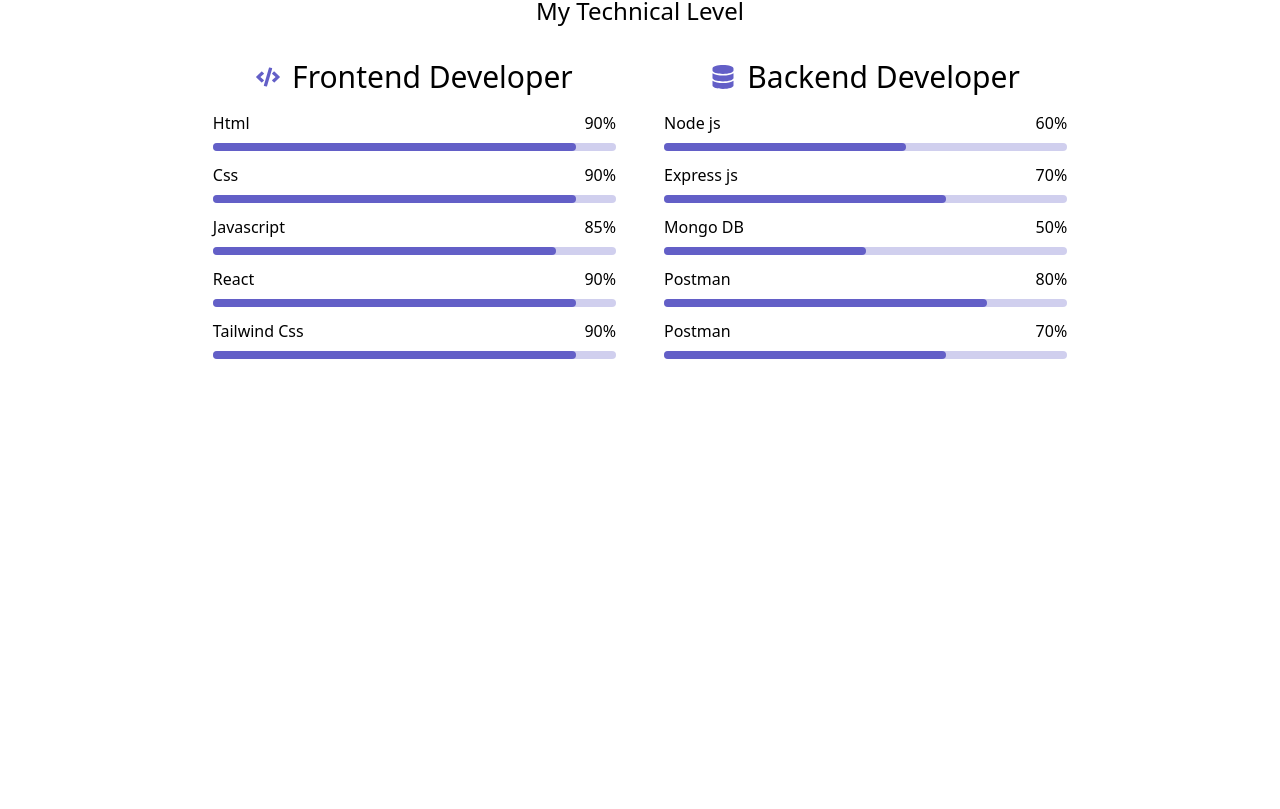
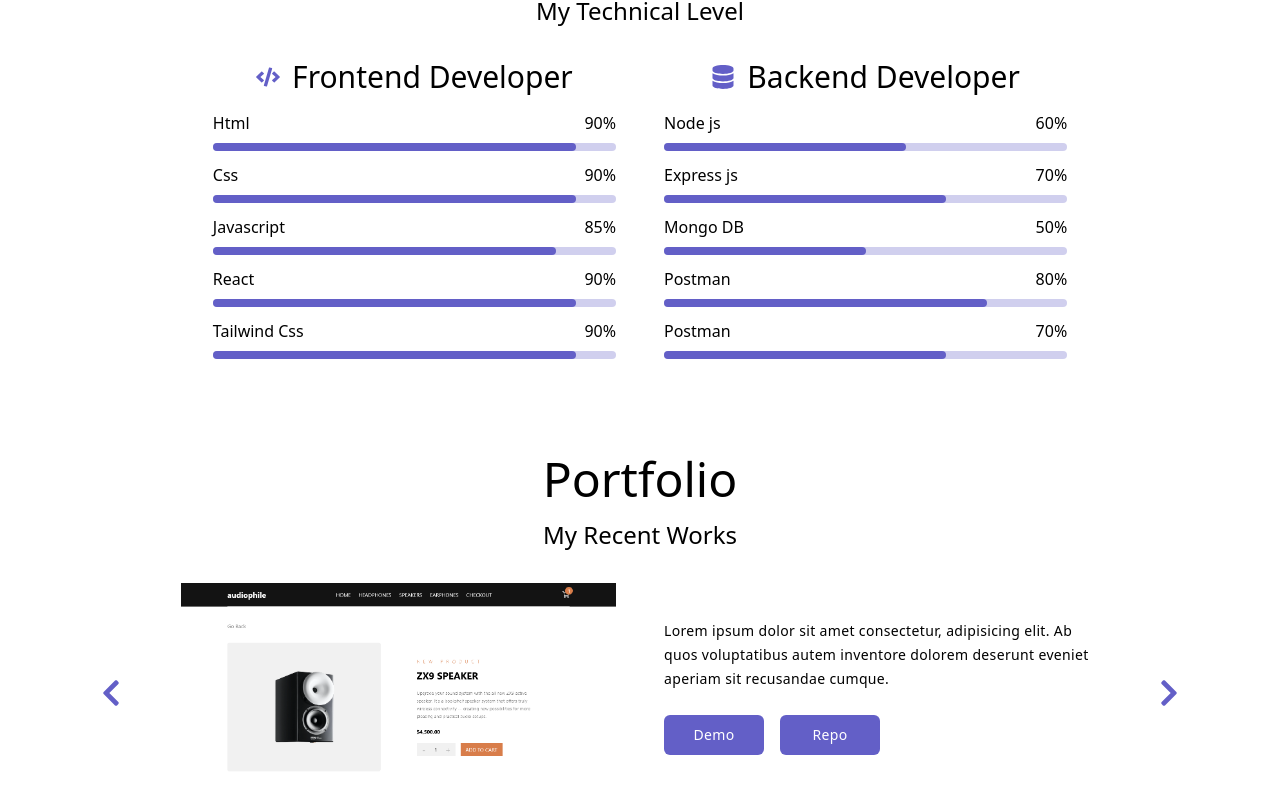
Before and after one commit to Deevyne99/my-portfolio, a React (Vite) app in the folder portfolio/: page / in a window 1280 px wide. Shown: the part 1305-2114 px from the top of the page. Before the commit the page ends 1760 px from the top, so only its background shows below. Built offline with nearby package versions, Linux system fonts and the light colour scheme.

Commit message:
Finished portfolio section

```diff
--- a/portfolio/src/components/portfolio/Portfolio.jsx
+++ b/portfolio/src/components/portfolio/Portfolio.jsx
@@ -1,4 +1,92 @@
+import { useGlobalContext } from '../../hooks/context'
+import { FaChevronLeft, FaChevronRight } from 'react-icons/fa'
 const Portfolio = () => {
-  return <section></section>
+  const { portfolio, portfolioIndex, nextEvent, prevEvent } = useGlobalContext()
+  console.log(portfolio)
+  return (
+    <section className='my-24 mx-8 md:mx-16 lg:mx-24'>
+      <div className='flex flex-col justify-center items-center relative'>
+        <h2 className='md:text-5xl text-3xl'>Portfolio</h2>
+        <p className='mt-4 sm:text-2xl text-lg capitalize'>my recent works</p>
+        <article className='flex relative w-full overflow-hidden  mx-auto h-[450px] sm:h-[500px] md:h-[350px]'>
+          {portfolio.map((item, index) => {
+            const { id, url, title, image, git, desc } = item
+            let position = 'nextSlide'
+            if (portfolioIndex === index) {
+              position = 'activeSlide'
+            }
+            if (
+              index === portfolioIndex - 1 ||
+              (portfolioIndex === 0 && index === portfolio.length - 1)
+            ) {
+              position = 'lastSlide'
+            }
+            return (
+              <div
+                className={`absolute flex md:flex-row flex-col gap-3 md:gap-8 lg:gap-12 mt-4 lg:mt-8 items-center justify-center  w-full top-0 transform transition duration-500  left-0 opacity-0  ${
+                  position === 'activeSlide' ? 'translate-x-0 opacity-100' : ''
+                }
+                ${position === 'nextSlide' ? 'translate-x-[100%]' : ''}
+                ${position === 'lastSlide' ? 'translate-x-[-100%]' : ''}
+                `}
+                key={id}
+              >
+                <div className='md:w-[40%] w-full rounded-lg flex flex-col justify-center items-center'>
+                  <img src={image} alt={title} />
+                  <div className='w-full md:hidden flex text-2xl justify-between mt-4'>
+                    <button
+                      className='text-[#635FC7]  text-2xl '
+                      onClick={() => prevEvent()}
+                    >
+                      {<FaChevronLeft />}
+                    </button>
+                    <button
+                      className='text-[#635FC7] '
+                      onClick={() => nextEvent()}
+                    >
+                      {<FaChevronRight />}
+                    </button>
+                  </div>
+                </div>
+                <article className='flex flex-col md:w-[40%] w-full text-center md:text-left tracking-wide leading-6 text-sm'>
+                  {desc}
+
+                  <div className='flex gap-4 mt-6 justify-center md:justify-start'>
+                    <a
+                      href={url}
+                      className='text-white p-2 text-center rounded-md bg-[#635FC7] w-[100px]'
+                      target='_blank'
+                    >
+                      Demo
+                    </a>
+                    <a
+                      href={git}
+                      className='text-white rounded-md text-center p-2 bg-[#635FC7] w-[100px]'
+                      target='_blank'
+                    >
+                      Repo
+                    </a>
+                  </div>
+                </article>
+              </div>
+            )
+          })}
+        </article>
+
+        <button
+          className='text-[#635FC7] hidden md:flex  top-[40%] sm:top-[90%] md:top-[30%] absolute left-0  lg:top-[50%] text-3xl '
+          onClick={() => prevEvent()}
+        >
+          {<FaChevronLeft />}
+        </button>
+        <button
+          className='text-[#635FC7] hidden md:flex top-[40%]  sm:top-[90%] absolute md:top-[30%] lg:top-[50%] right-0 text-3xl'
+          onClick={() => nextEvent()}
+        >
+          {<FaChevronRight />}
+        </button>
+      </div>
+    </section>
+  )
 }
 export default Portfolio
--- a/portfolio/src/data.jsx
+++ b/portfolio/src/data.jsx
@@ -1,4 +1,5 @@
 // import React from 'react'
+// import image from '../src/assets/task.png'
 import {
   FaGithub,
   FaInstagram,
@@ -138,7 +139,7 @@
   {
     id: 1,
     title: 'Country API',
-    image: './assets/country-api.png',
+    image: '../src/assets/country-api.png',
     desc: 'Lorem ipsum dolor sit amet consectetur, adipisicing elit. Ab quos voluptatibus autem inventore dolorem deserunt eveniet aperiam sit recusandae cumque.',
     url: 'https://delightful-marigold-c5f6b1.netlify.app/',
     git: 'https://github.com/Deevyne99/country-api',
@@ -146,7 +147,7 @@
   {
     id: 2,
     title: 'Audiophoile Ecommerce',
-    image: './assets/audiophoile.png',
+    image: '../src/assets/audiophoile.png',
     desc: 'Lorem ipsum dolor sit amet consectetur, adipisicing elit. Ab quos voluptatibus autem inventore dolorem deserunt eveniet aperiam sit recusandae cumque.',
     url: 'https://loquacious-buttercream-b05131.netlify.app',
     git: 'https://github.com/Deevyne99/audiophile-Ecommerce',
@@ -154,7 +155,7 @@
   {
     id: 3,
     title: 'myteam Multipage',
-    image: './assets/multipage.png',
+    image: '../src/assets/multipage.png',
     desc: 'Lorem ipsum dolor sit amet consectetur, adipisicing elit. Ab quos voluptatibus autem inventore dolorem deserunt eveniet aperiam sit recusandae cumque.',
     url: 'https://magnificent-starship-ff5be4.netlify.app/',
     git: 'https://github.com/Deevyne99/myTeam-multipage',
@@ -162,7 +163,7 @@
   {
     id: 4,
     title: 'Task Management',
-    image: './assets/multipage.png',
+    image: '../src/assets/task.png',
     desc: 'Lorem ipsum dolor sit amet consectetur, adipisicing elit. Ab quos voluptatibus autem inventore dolorem deserunt eveniet aperiam sit recusandae cumque.',
     url: 'https://ubiquitous-truffle-d84ec3.netlify.app',
     git: 'https://github.com/Deevyne99/NUPAT-TASK-2',
--- a/portfolio/src/hooks/context.jsx
+++ b/portfolio/src/hooks/context.jsx
@@ -1,4 +1,4 @@
-import { createContext, useContext, useReducer } from 'react'
+import { createContext, useContext, useEffect, useReducer } from 'react'
 import reducer from './reducer'
 import { links } from '../data'
 import { social } from '../data'
@@ -9,14 +9,31 @@
   social: social,
   skills: skills,
   portfolio,
+  portfolioIndex: 0,
 }
-
+const lastIndex = portfolio.length - 1
 const AppContext = createContext()
 const AppProvider = ({ children }) => {
   const [state, dispatch] = useReducer(reducer, initialState)
-
+  const nextEvent = () => {
+    dispatch({ type: 'NEXT_SLIDE' })
+  }
+  const prevEvent = () => {
+    dispatch({ type: 'PREV_SLIDE' })
+  }
+  useEffect(() => {
+    dispatch({ type: 'SET_SLIDE', payload: lastIndex })
+  }, [state.portfolioIndex, state.portfolio])
+  useEffect(() => {
+    let slider = setInterval(() => {
+      dispatch({ type: 'AUTO_SLIDE' })
+    }, 3000)
+    return () => clearInterval(slider)
+  }, [state.portfolioIndex])
   return (
-    <AppContext.Provider value={{ ...state }}>{children}</AppContext.Provider>
+    <AppContext.Provider value={{ ...state, nextEvent, prevEvent }}>
+      {children}
+    </AppContext.Provider>
   )
 }
 export default AppProvider
--- a/portfolio/src/hooks/reducer.jsx
+++ b/portfolio/src/hooks/reducer.jsx
@@ -1,7 +1,26 @@
+// import { portfolio } from '../data'
+
 const reducer = (state, action) => {
-  if (action.type === 'LOAD DATA') {
+  if (action.type === 'SET_SLIDE') {
+    if (state.portfolioIndex < 0) {
+      return { ...state, portfolioIndex: state.portfolio.length - 1 }
+    }
+    if (state.portfolioIndex > state.portfolio.length - 1) {
+      return { ...state, portfolioIndex: 0 }
+    }
     return { ...state }
   }
+  if (action.type === 'NEXT_SLIDE') {
+    return { ...state, portfolioIndex: state.portfolioIndex + 1 }
+  }
+
+  if (action.type === 'PREV_SLIDE') {
+    return { ...state, portfolioIndex: state.portfolioIndex - 1 }
+  }
+  if (action.type === 'AUTO_SLIDE') {
+    return { ...state, portfolioIndex: state.portfolioIndex + 1 }
+  }
+
   throw new Error(`no action ${action.type}`)
 }
 export default reducer
```
